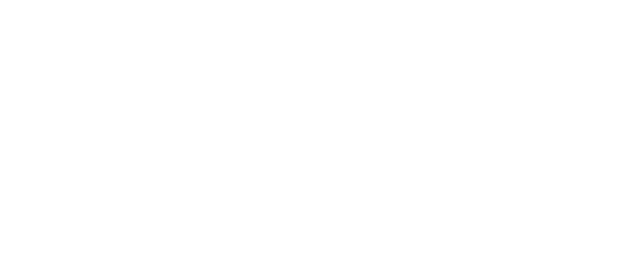
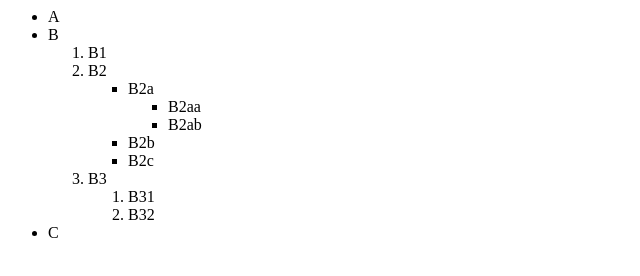
Before and after one commit to wanyulindev/Nesting-Indentation, a plain HTML site: page index.html in a window 1280 px wide. Shown: the whole page, without its empty margins (0-640 px from the left). Drawn offline with Linux system fonts and the light colour scheme.

Commit message:
Finished practicing

```diff
--- a/index.html
+++ b/index.html
@@ -1 +1,29 @@
 <!-- Write your code below -->
+
+<ul>
+    <li>A</li>
+    <li>B
+        <ol>
+            <li>B1</li>
+            <li>B2
+                <ul>
+                    <li>B2a
+                        <ul>
+                            <li>B2aa</li>
+                            <li>B2ab</li>
+                        </ul>
+                    </li>
+                    <li>B2b</li>
+                    <li>B2c</li>
+                </ul>
+            </li>
+            <li>B3
+                <ol>
+                    <li>B31</li>
+                    <li>B32</li>
+                </ol>
+            </li>
+        </ol>
+    </li>
+    <li>C</li>
+</ul>
```
